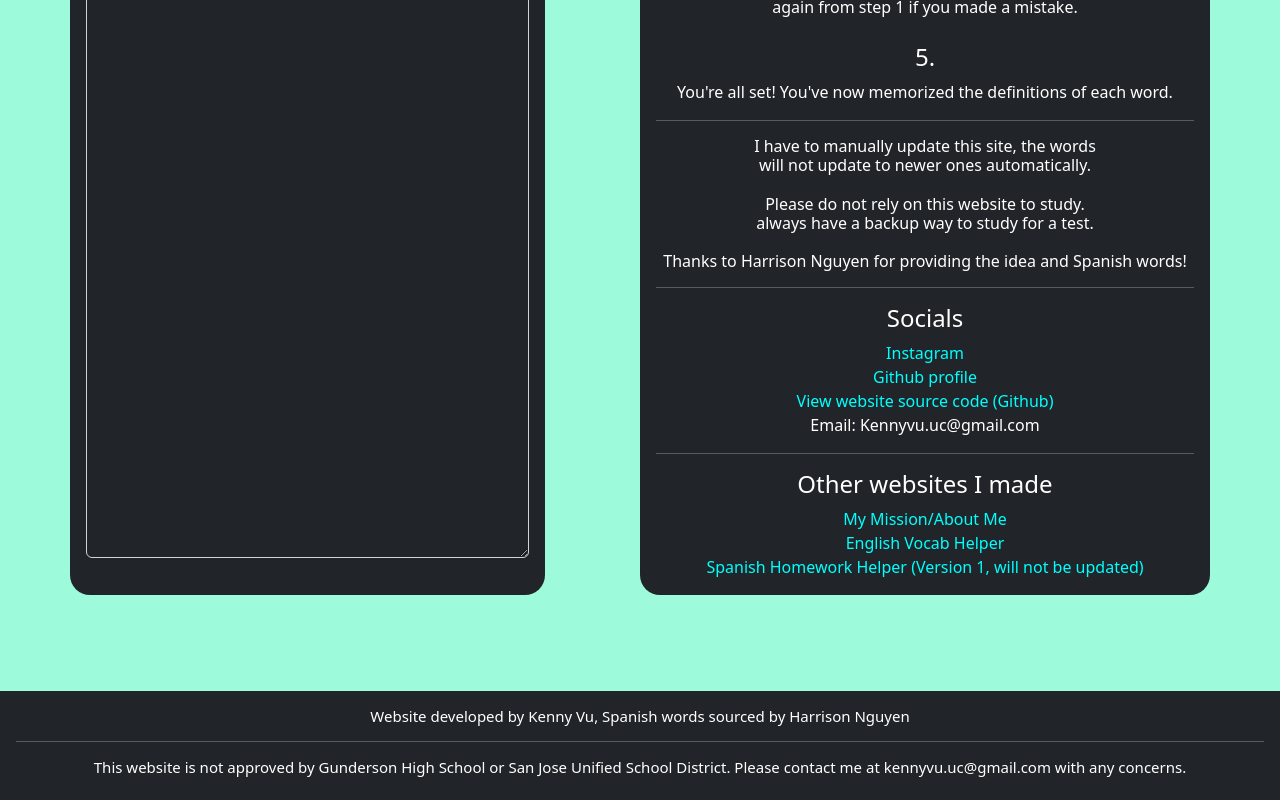
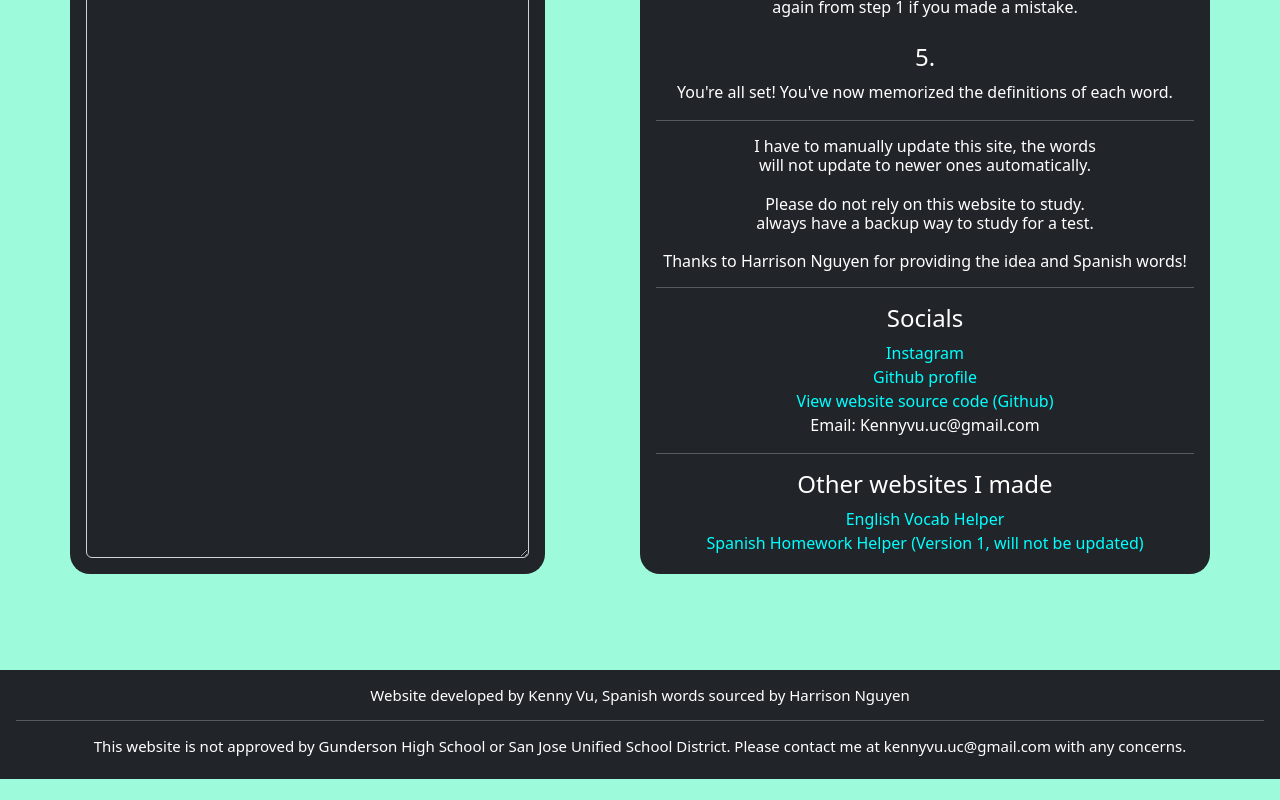
Before and after one commit to Aaegis/spanishHwHelperV2, a plain HTML site: page index.html in a window 1280 px wide. Shown: the part 730-1530 px from the top of the page. After the commit the page ends 1509 px from the top, so only its background shows below. Drawn offline with nearby package versions, Linux system fonts and the light colour scheme.

Commit message:
changed links
removed about me link and made the english hw helper link redirect to a newer version

```diff
--- a/index.html
+++ b/index.html
@@ -58,8 +58,7 @@
                     <p>Email: Kennyvu.uc@gmail.com</p><hr/>
 
                     <h4 style="text-align:center">Other websites I made</h4>
-                    <a href="https://aaegis.github.io/aboutMe/">My Mission/About Me</a><br>
-                    <a href="https://aaegis.github.io/vocabHelperV2/">English Vocab Helper</a><br>
+                    <a href="https://aaegis.github.io/engHWv3/">English Vocab Helper</a><br>
                     <a href="https://aaegis.github.io/spanishHwHelper/">Spanish Homework Helper (Version 1, will not be updated)</a><br>
                 </div>
             </div>
```
